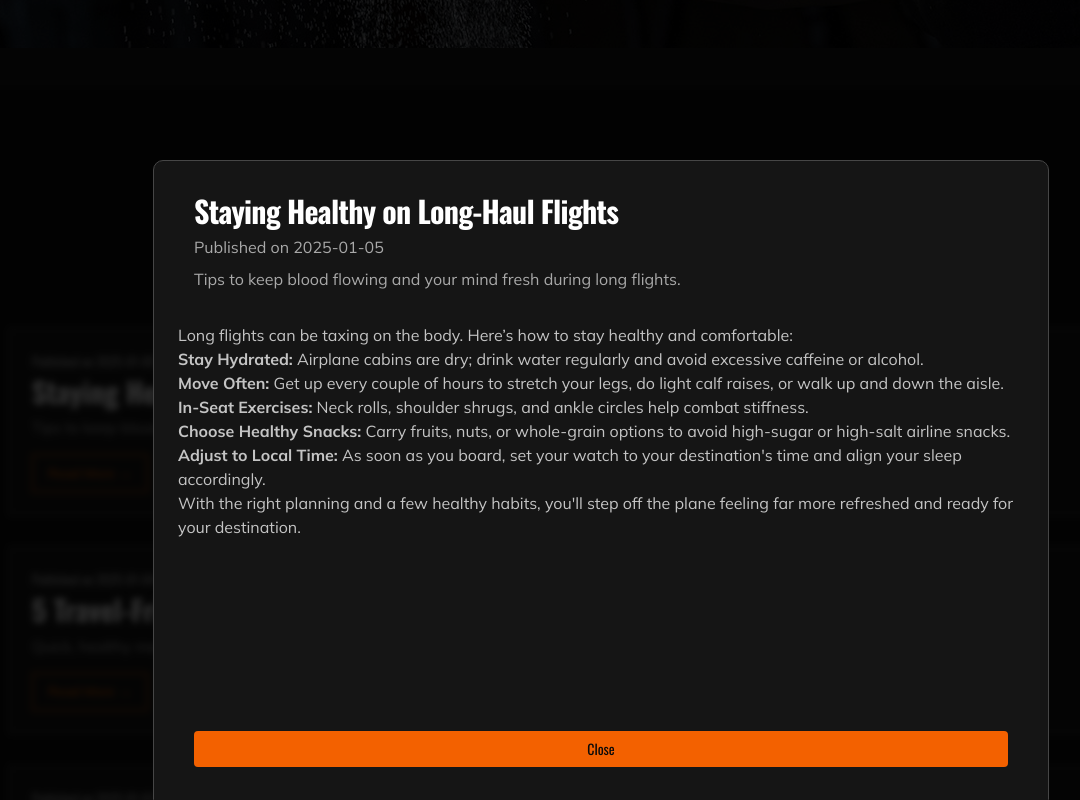
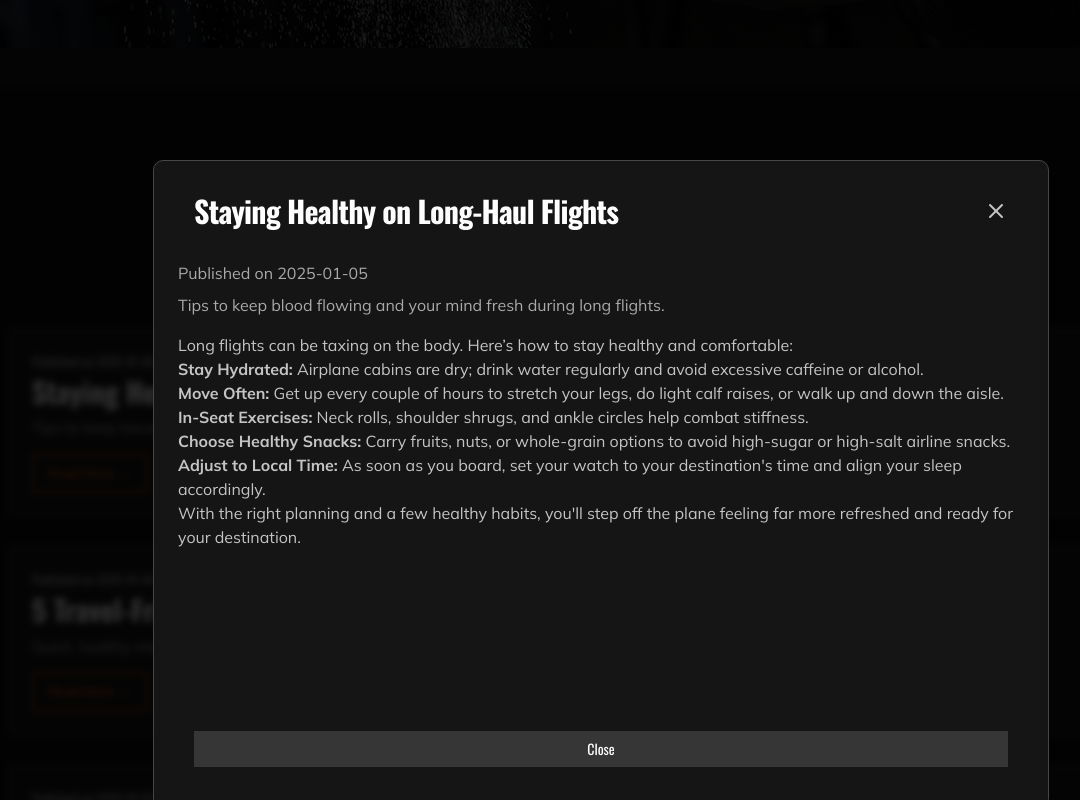
Before and after one commit to felipe-muner/podium-gym, a Next.js app: page /blog in a window 1280 px wide. Both pictures are taken after a click on the element 640 px from the left and 852 px from the top of the page. Shown: the part 452-1252 px from the top of the page, without its empty margins (39-1119 px from the left). Built offline with nearby package versions, Linux system fonts and the light colour scheme.

Commit message:
feat: lucide-react x

```diff
--- a/components/Blog/BlogList.tsx
+++ b/components/Blog/BlogList.tsx
@@ -2,6 +2,7 @@
 import React, { useState } from "react";
 import { blogPosts } from "./data";
 import { TitleSection } from "../TitleSection";
+import { X } from "lucide-react";
 
 // Import Drawer components from shadcn/ui
 import {
@@ -39,7 +40,6 @@ export default function BlogList() {
     setIsOpen(false);
   }
 
-  // Sort blog posts by date descending
   const sortedPosts = [...blogPosts].sort(
     (a, b) => new Date(b.date).getTime() - new Date(a.date).getTime()
   );
@@ -56,7 +56,6 @@ export default function BlogList() {
           className="mb-20 mt-16"
         />
 
-        {/* Blog Posts List */}
         <div className="grid gap-8">
           {sortedPosts.map((post) => (
             <article
@@ -81,24 +80,28 @@ export default function BlogList() {
         </div>
       </div>
 
-      {/* Drawer Component */}
       <Drawer open={isOpen} onOpenChange={handleCloseDrawer}>
         <DrawerContent className="bg-brand-background-2 border-brand-gray-darkest h-[80vh] flex flex-col px-6 py-4 max-w-4xl mx-auto">
-          <DrawerHeader className="mb-4">
+          <DrawerHeader className="flex justify-between items-center mb-4">
             <DrawerTitle className="text-white text-3xl">
               {selectedPost?.title ?? "Post Title"}
             </DrawerTitle>
+            <button
+              className="text-brand-gray-light hover:text-white transition-colors"
+              onClick={handleCloseDrawer}
+            >
+              <X className="w-6 h-6" />
+            </button>
+          </DrawerHeader>
 
-            {/* Include the Date + Excerpt in Drawer */}
           <div className="text-brand-gray-medium font-mulish">
             <div className="mb-2">
               Published on {selectedPost?.date ?? "Unknown date"}
             </div>
             {selectedPost?.excerpt ?? "Post excerpt..."}
           </div>
-          </DrawerHeader>
 
-          <div className="flex-1 overflow-y-auto text-brand-gray-light font-mulish">
+          <div className="flex-1 overflow-y-auto text-brand-gray-light font-mulish mt-4">
             <div
               dangerouslySetInnerHTML={{
                 __html: selectedPost?.content ?? "",
@@ -107,7 +110,7 @@ export default function BlogList() {
           </div>
 
           <DrawerFooter className="flex justify-end space-x-2 pt-4">
-            <DrawerClose className="text-sm bg-brand-orange px-4 py-2 rounded hover:bg-orange-600 transition-colors">
+            <DrawerClose className="text-sm bg-brand-gray-charcoal px-4 py-2 transition-colors text-white">
               Close
             </DrawerClose>
           </DrawerFooter>
```
Lines whose indentation alone changed are shown as unchanged.
